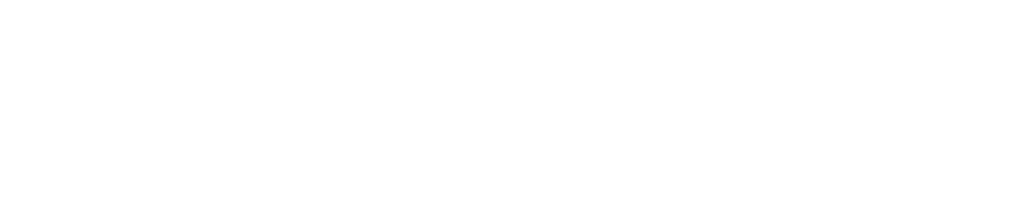
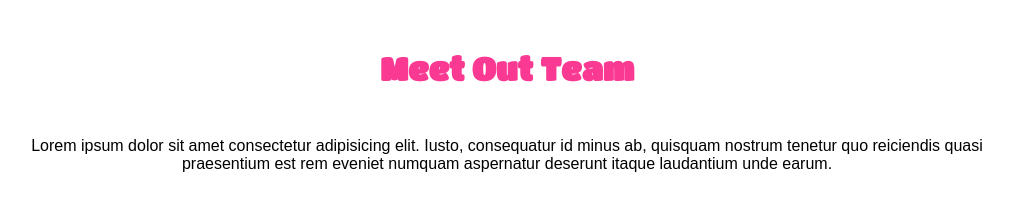
Before and after one commit to ClaudioAiello23/html-css-float-cards, a plain HTML site: page index.html in a window 1280 px wide. Shown: the whole page, without its empty margins (133-1146 px from the left). Drawn offline with Linux system fonts and the light colour scheme; a web font is replaced by a local one.

Commit message:
Inserimento HEADER

```diff
--- a/css/style.css
+++ b/css/style.css
@@ -0,0 +1,38 @@
+*{
+    margin: 0;
+    padding: 0;
+    box-sizing: border-box;
+}
+
+body{
+    max-width: 1000px;
+    margin: 0 auto;
+}
+
+
+/*
+***************************
+          HEADER
+***************************
+*/
+
+header{
+    font-family: 'Titan One', cursive;
+    text-align: center;
+}
+
+h1{
+    color: rgb(249, 57, 146);
+    margin: 50px 0;
+}
+
+header p{
+    font-family:  sans-serif;
+}
+
+
+/*
+***************************
+          MAIN
+***************************
+*/
--- a/index.html
+++ b/index.html
@@ -5,12 +5,31 @@
     <meta http-equiv="X-UA-Compatible" content="IE=edge">
     <meta name="viewport" content="width=device-width, initial-scale=1.0">
     <title>html-css-float-cards</title>
+
+    <!-- Google Font -->
+    <link rel="preconnect" href="https://fonts.googleapis.com">
+    <link rel="preconnect" href="https://fonts.gstatic.com" crossorigin>
+    <link href="https://fonts.googleapis.com/css2?family=Roboto:wght@700&family=Rubik+Bubbles&family=Titan+One&display=swap" rel="stylesheet">
+
+    <!-- /Google Font -->
+
     <link rel="stylesheet" href="css/style.css">
 </head>
+
 <body>
+    <!-- Inizio intestazione sito -->
     <header>
+        <div>
+            <h1>Meet Out Team</h1>
+            <p>Lorem ipsum dolor sit amet consectetur adipisicing elit. Iusto, consequatur id minus ab, quisquam nostrum tenetur quo reiciendis quasi praesentium est rem eveniet numquam aspernatur deserunt itaque laudantium unde earum.</p>
+         </div>
+    </header>
+    <!-- Fine intestazione sito -->
 
-    </header>
+
+    <main>
+
+    </main>
 
 </body>
 </html>
```
